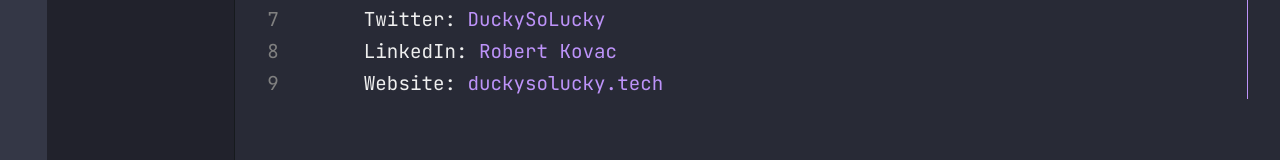
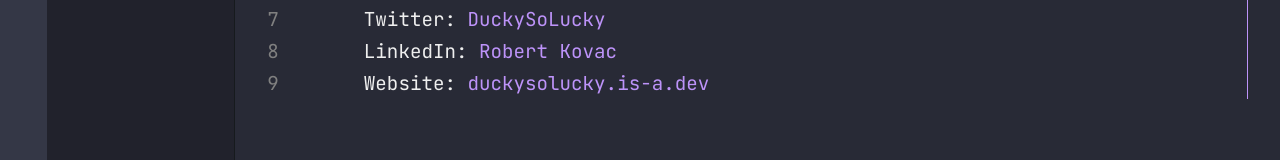
Before and after one commit to DuckySoLucky/duckysolucky.github.io, a Next.js app: page /contact in a window 1280 px wide. Shown: the part 336-496 px from the top of the page. Built offline with nearby package versions, Linux system fonts and the light colour scheme.

Commit message:
fix: update domain

```diff
--- a/components/ContactCode.jsx
+++ b/components/ContactCode.jsx
@@ -28,8 +28,8 @@
   },
   {
     social: "Website",
-    link: "duckysolucky.tech",
-    href: "http://duckysolucky.tech/",
+    link: "duckysolucky.is-a.dev",
+    href: "https://duckysolucky.is-a.dev/",
   },
 ];
 
```
